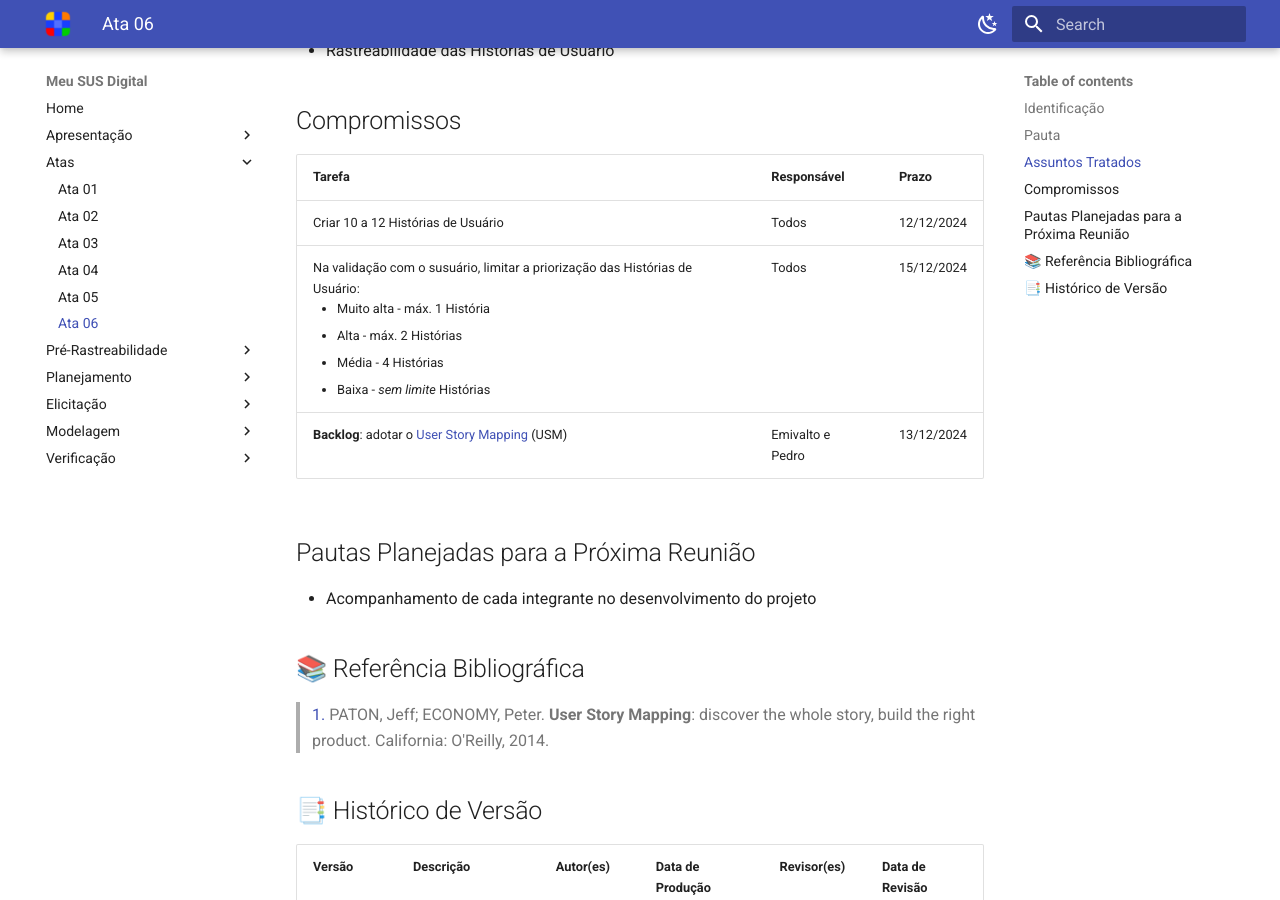
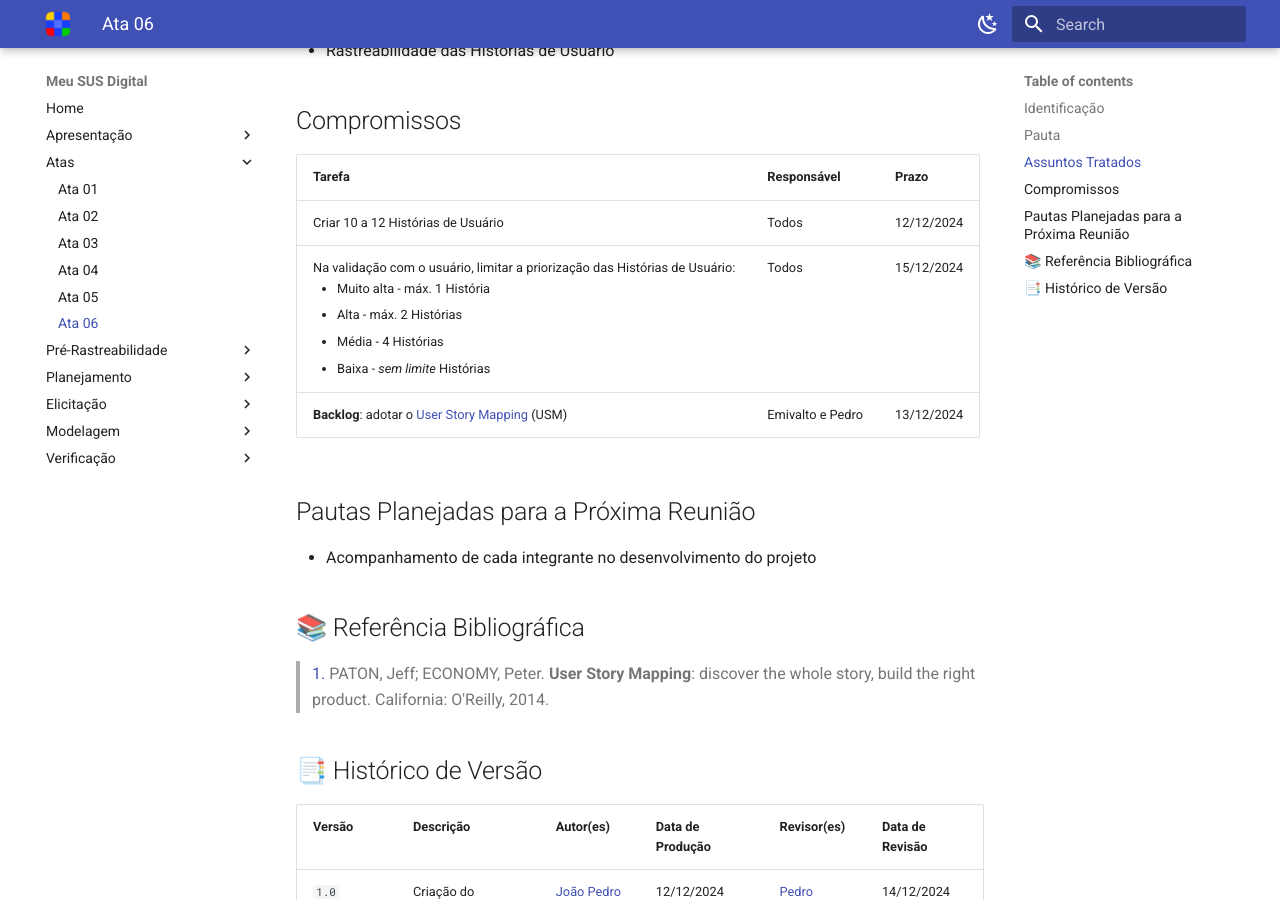
Before and after one commit to Requisitos-de-Software/2024.2-MeuSUSDigital, an MkDocs documentation site: the page built from docs/atas/ata06.md, in a window 1280 px wide and 900 px high, scrolled down 1076 px. Built offline with MkDocs 1.6.1 and Material for MkDocs 9.7.7, drawn with Linux system fonts in a browser that asks for light colours.

Commit message:
correção ortográfica simples

```diff
--- a/docs/atas/ata06.md
+++ b/docs/atas/ata06.md
@@ -42,7 +42,7 @@
 | Tarefa | Responsável | Prazo |
 |--------|-------------|-------|
 | Criar 10 a 12 Histórias de Usuário | Todos | 12/12/2024 |
-| Na validação com o susuário, limitar a priorização das Histórias de Usuário: <ul> <li>Muito alta - máx. 1 História</li> <li>Alta - máx. 2 Histórias</li> <li>Média - 4 Histórias</li> <li>Baixa - *sem limite* Histórias</li> | Todos | 15/12/2024 |
+| Na validação com o usuário, limitar a priorização das Histórias de Usuário: <ul> <li>Muito alta - máx. 1 História</li> <li>Alta - máx. 2 Histórias</li> <li>Média - 4 Histórias</li> <li>Baixa - *sem limite* Histórias</li> | Todos | 15/12/2024 |
 | **Backlog**: adotar o <a id="anchor_1" href="#REF1">User Story Mapping</a> (USM) | Emivalto e Pedro | 13/12/2024 |
 
 ## Pautas Planejadas para a Próxima Reunião
```
